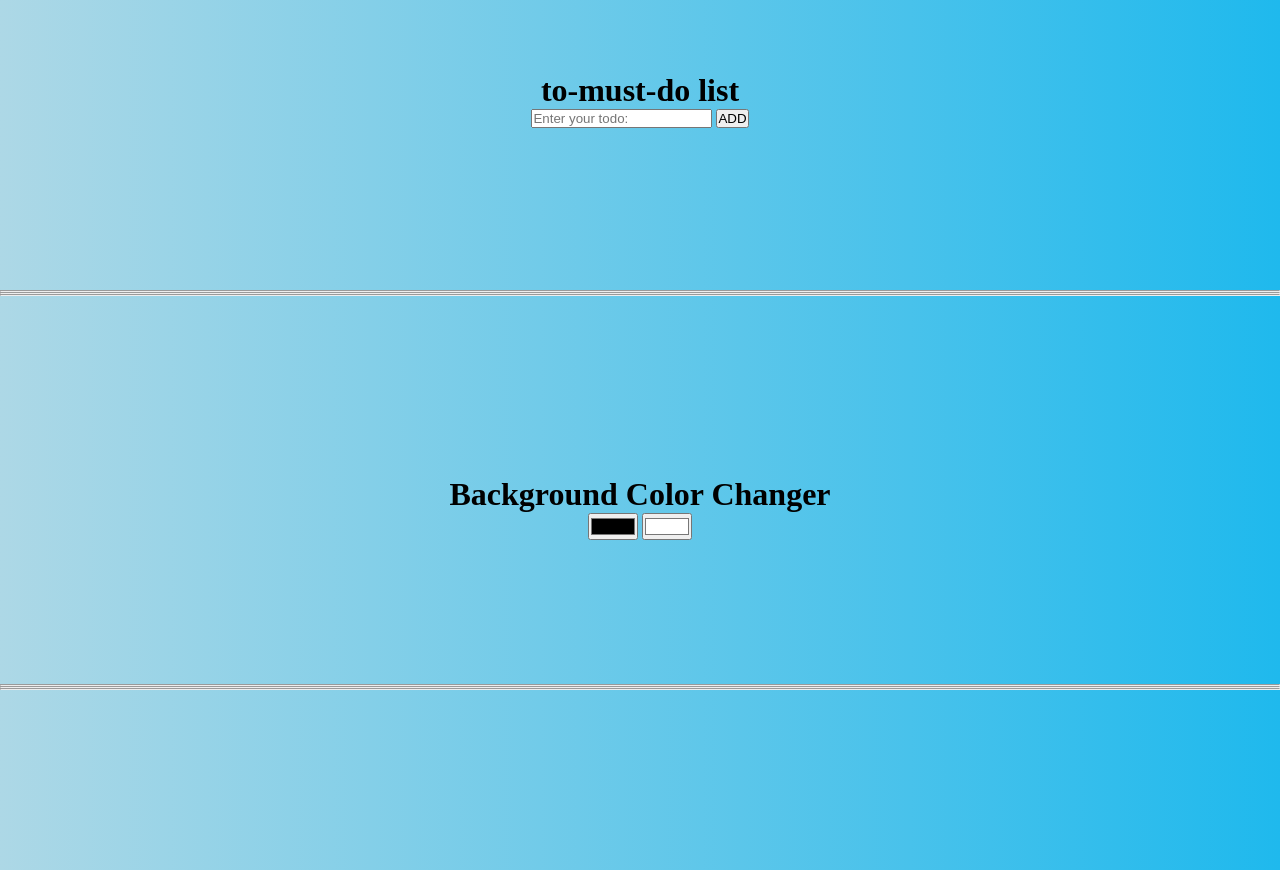
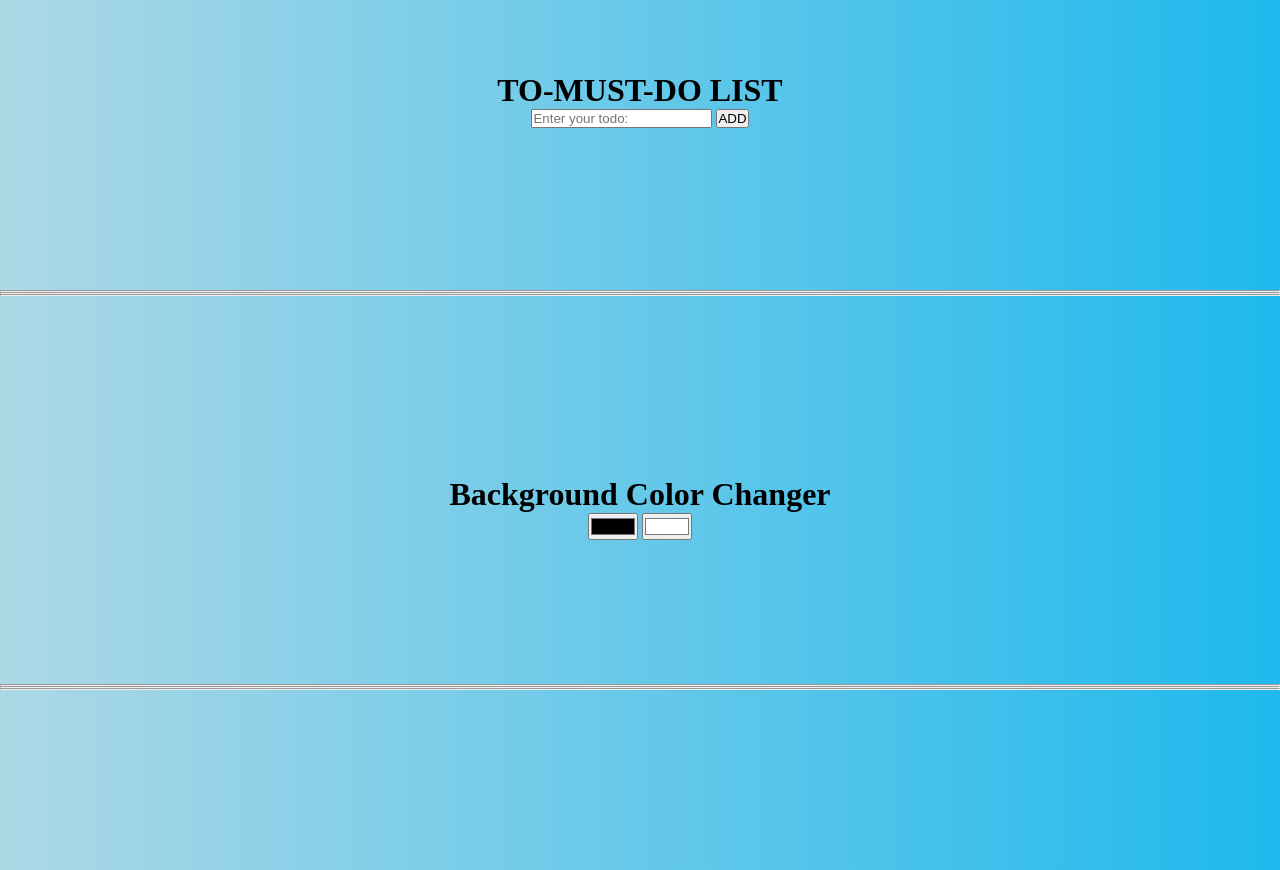
Before and after one commit to JawidA/background, a plain HTML site: page index.html in a window 1280 px wide. Drawn offline with Linux system fonts and the light colour scheme.

Commit message:
Capitalizing title.

```diff
--- a/index.html
+++ b/index.html
@@ -13,7 +13,7 @@
     <br>
     <br>
 
-    <h1>to-must-do list</h1>
+    <h1>TO-MUST-DO LIST</h1>
     <input class="input" type="text" placeholder="Enter your todo: ">
     <button class="addButton">ADD</button>
     <div class="lists">
```
